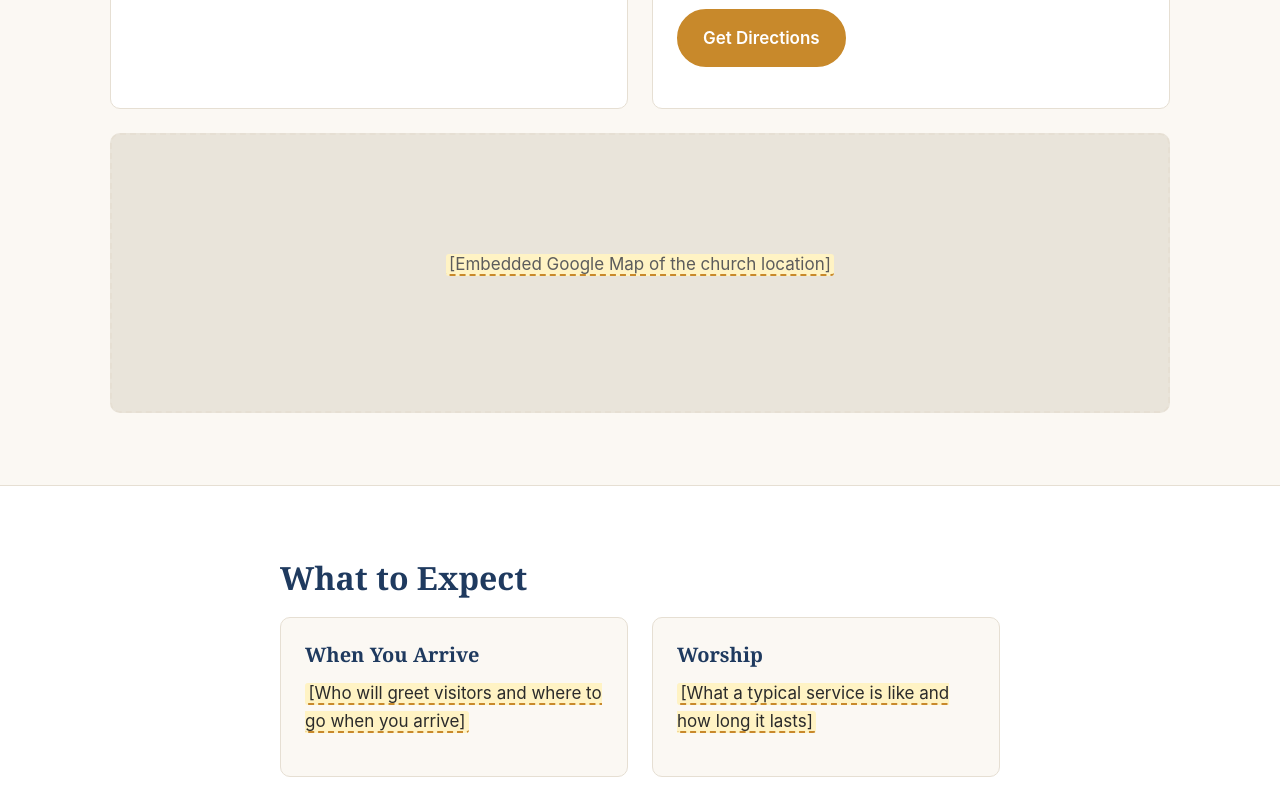
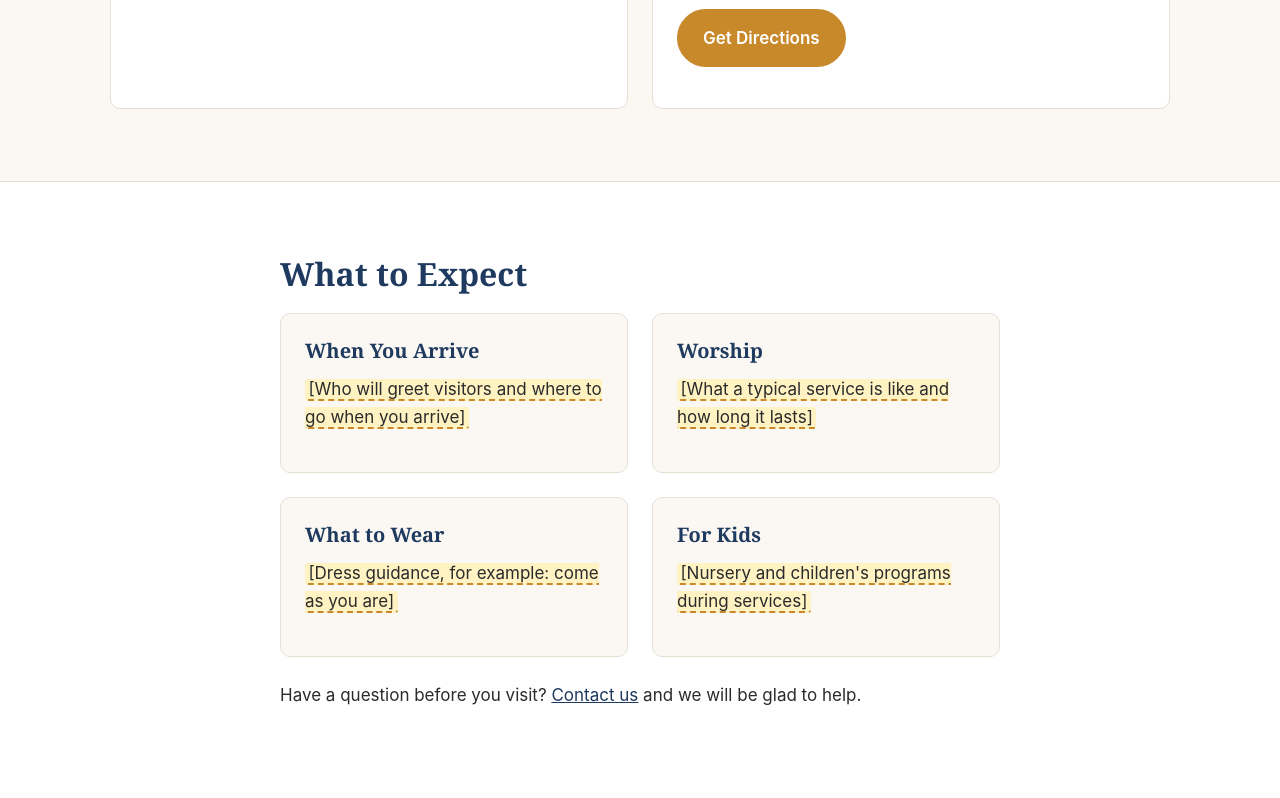
Before and after one commit to mpierce1766-cpu/nwbc-website, a plain HTML site: page visit.html in a window 1280 px wide. Shown: the part 780-1578 px from the top of the page. Drawn offline with Linux system fonts and the light colour scheme.

Commit message:
Remove map placeholder from Service Times page
Co-Authored-By: Claude Opus 5.5 <noreply@anthropic.com>
Claude-Session: https://claude.ai/code/session_01GmASyK8rUaPCy8PZuia9tk

```diff
--- a/visit.html
+++ b/visit.html
@@ -58,9 +58,6 @@
             <p style="margin-top:1rem;"><a class="btn" href="https://www.google.com/maps/search/?api=1&amp;query=11021+N+1560%2C+Helotes%2C+TX+78023">Get Directions</a></p>
           </div>
         </div>
-        <div class="map-placeholder" style="margin-top:1.5rem;">
-          <p><span class="placeholder">[Embedded Google Map of the church location]</span></p>
-        </div>
       </div>
     </section>
 
```
Also changed, not shown: 1 other file.
